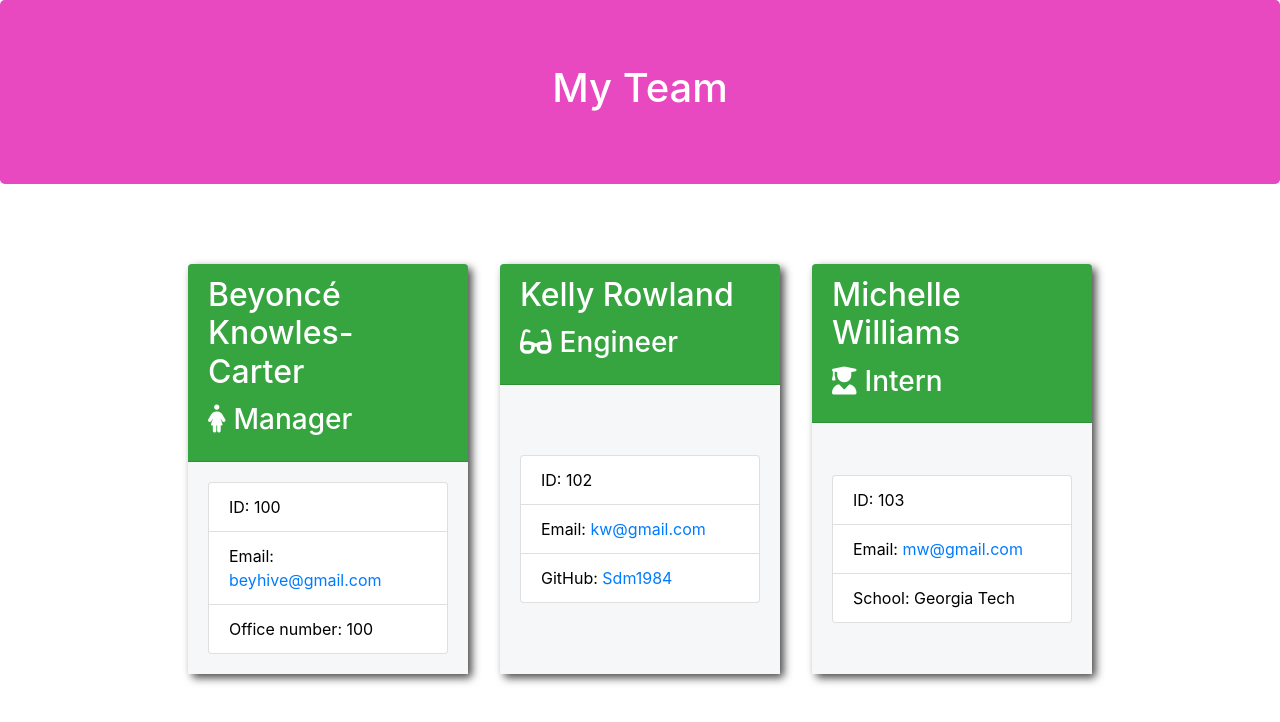
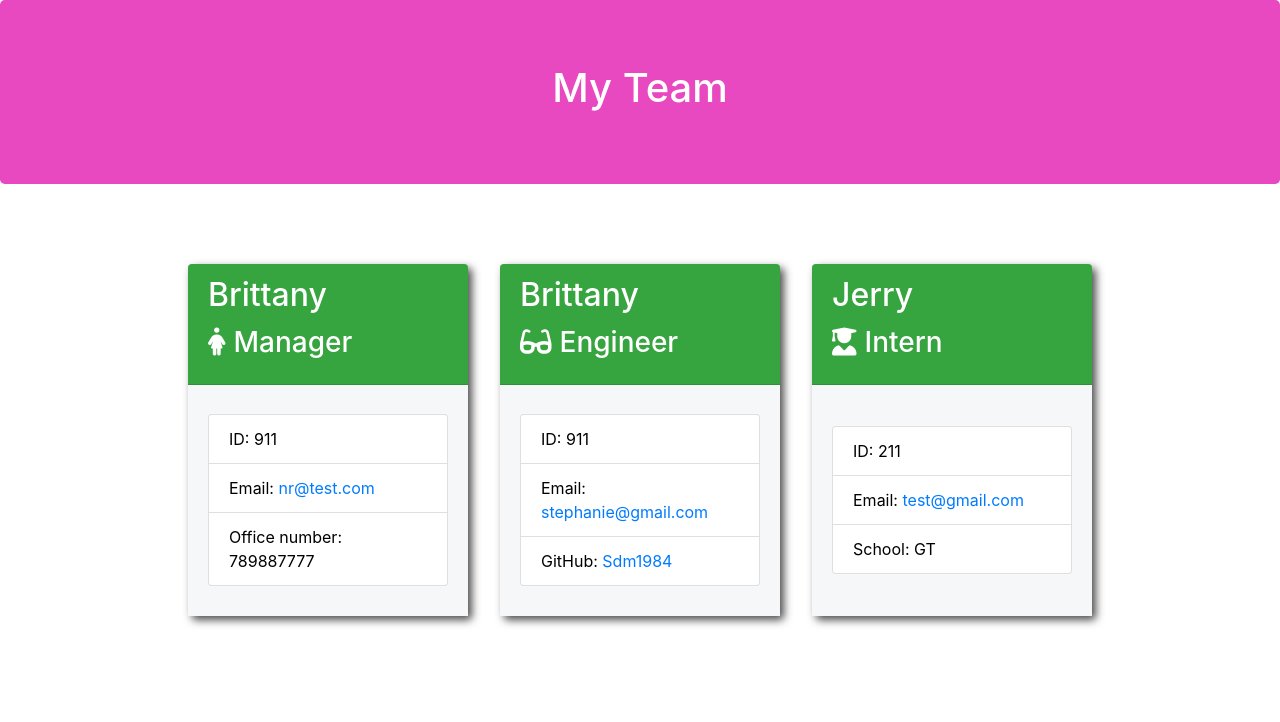
Before and after one commit to Sdm1984/Team-Profile-Generator, a website: page index.html in a window 1280 px wide. Drawn offline with nearby package versions, Linux system fonts and the light colour scheme.

Commit message:
update index.js file to include type list to give user role options in terminal

```diff
--- a/index.html
+++ b/index.html
@@ -25,27 +25,27 @@
 
         <div class="card employee-card">
         <div class="card-header">
-            <h2 class="card-title">Beyoncé Knowles-Carter</h2>
+            <h2 class="card-title">Brittany</h2>
             <h3 class="card-title"><i class="fas fa-female mr-2"></i>Manager</h3>
         </div>
         <div class="card-body">
             <ul class="list-group">
-                <li class="list-group-item">ID: 100</li>
-                <li class="list-group-item">Email: <a href="mailto:beyhive@gmail.com">beyhive@gmail.com</a></li>
-                <li class="list-group-item">Office number: 100</li>
+                <li class="list-group-item">ID: 911</li>
+                <li class="list-group-item">Email: <a href="mailto:nr@test.com">nr@test.com</a></li>
+                <li class="list-group-item">Office number: 789887777</li>
             </ul>
         </div>
     </div>
 
         <div class="card employee-card">
     <div class="card-header">
-        <h2 class="card-title">Kelly Rowland</h2>
+        <h2 class="card-title">Brittany</h2>
         <h3 class="card-title"><i class="fas fa-glasses mr-2"></i>Engineer</h3>
     </div>
     <div class="card-body">
         <ul class="list-group">
-            <li class="list-group-item">ID: 102</li>
-            <li class="list-group-item">Email: <a href="mailto:kw@gmail.com">kw@gmail.com</a></li>
+            <li class="list-group-item">ID: 911</li>
+            <li class="list-group-item">Email: <a href="mailto:stephanie@gmail.com">stephanie@gmail.com</a></li>
             <li class="list-group-item">GitHub: <a href="https://github.com/Sdm1984" target="_blank" rel="noopener noreferrer">Sdm1984</a></li>
         </ul>
     </div>
@@ -53,14 +53,14 @@
 
         <div class="card employee-card">
     <div class="card-header">
-        <h2 class="card-title">Michelle Williams</h2>
+        <h2 class="card-title">Jerry</h2>
         <h3 class="card-title"><i class="fas fa-user-graduate mr-2"></i>Intern</h3>
     </div>
     <div class="card-body">
         <ul class="list-group">
-            <li class="list-group-item">ID: 103</li>
-            <li class="list-group-item">Email: <a href="mailto:mw@gmail.com">mw@gmail.com</a></li>
-            <li class="list-group-item">School: Georgia Tech</li>
+            <li class="list-group-item">ID: 211</li>
+            <li class="list-group-item">Email: <a href="mailto:test@gmail.com">test@gmail.com</a></li>
+            <li class="list-group-item">School: GT</li>
         </ul>
     </div>
 </div>
--- a/index.js
+++ b/index.js
@@ -27,10 +27,10 @@ const questions = [
     name: "email",
   },
   {
-    type: "input",
+    type: "list",
     message: "What is the employee's role?",
     name: "role",
-    choice: ["Manager", "Engineer", "Intern"]
+    choices: ["Manager", "Engineer", "Intern"]
   },
   {
     type: "input",
```
